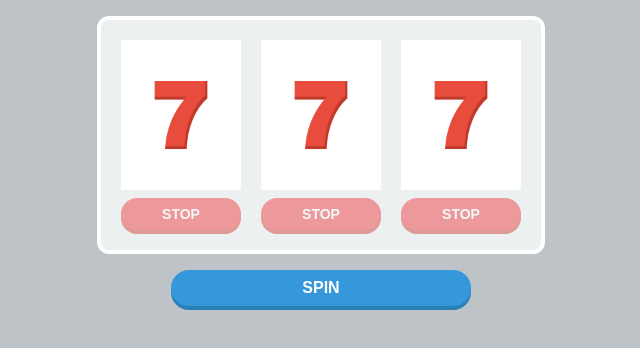
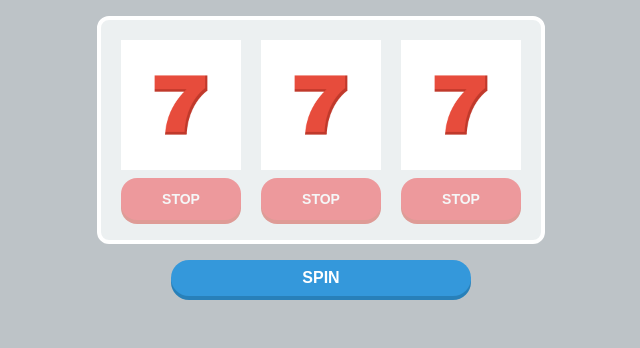
Before and after one commit to cat3cat/SlotMachine, a plain HTML site: page index.html in a window 1280 px wide. Shown: the whole page, without its empty margins (319-959 px from the left). Drawn offline with Linux system fonts and the light colour scheme.

Commit message:
Add files via upload

```diff
--- a/css/styles.css
+++ b/css/styles.css
@@ -18,18 +18,18 @@ main{
 
 .panel img{
   width:120px;
-  height: 150px;
+  height: 130px;
   margin-bottom: 4px;
 }
 
 .stop{
   cursor:pointer;
-  width: 100%;
-  height: 32px;
+  width: 120px;
+  height: 42px;
   background: #ef454a;
   box-shadow: 0 4px #d1483e;
   border-radius: 16px;
-  line-height: 32px;  /* ボタンの幅に合わせる */
+  line-height: 42px;  /* ボタンの幅に合わせる */
   text-align: center;
   font-size: 14px;
   color: white;
```
